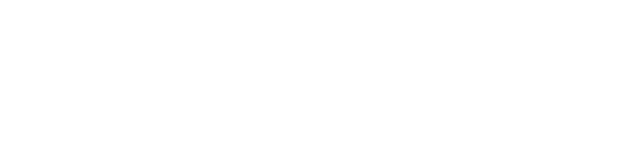
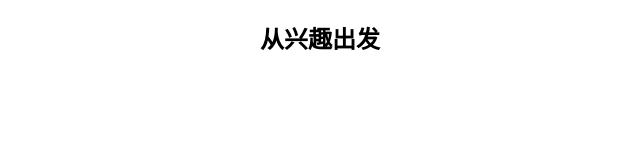
Before and after one commit to E69DA8/E69DA8.github.io, a plain HTML site: page walle/index.html in a window 1280 px wide. Shown: the whole page, without its empty margins (320-960 px from the left). Drawn offline with Linux system fonts and the light colour scheme.

Commit message:
Add files via upload

```diff
--- a/walle/index.html
+++ b/walle/index.html
@@ -2,9 +2,9 @@
 <html>
 	<head>
 		<meta charset="utf-8" />
-		<title></title>
+		<title>这是一个从兴趣出发的故事！</title>
 	</head>
 	<body>
-
+		<center><h2>从兴趣出发</h2></center>
 	</body>
 </html>
```
